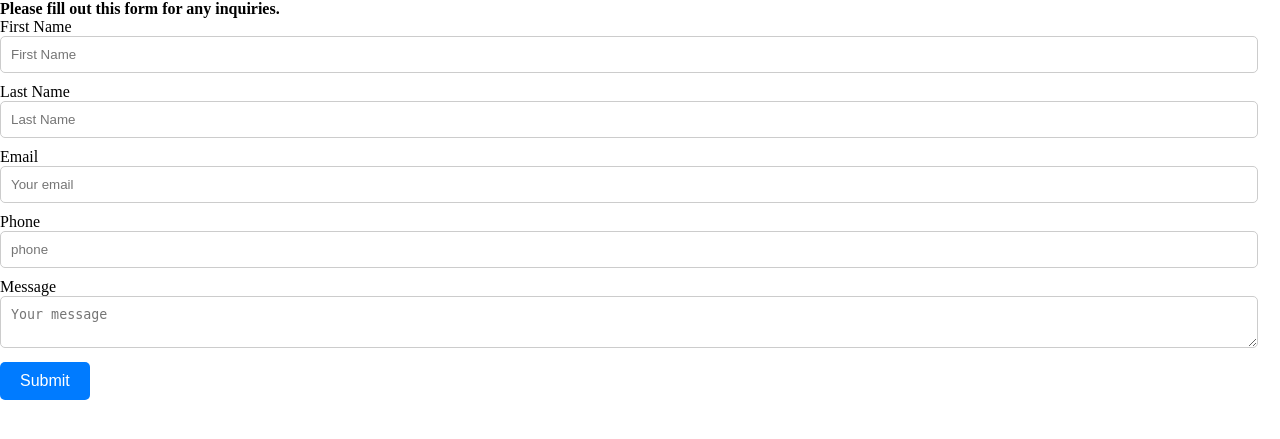
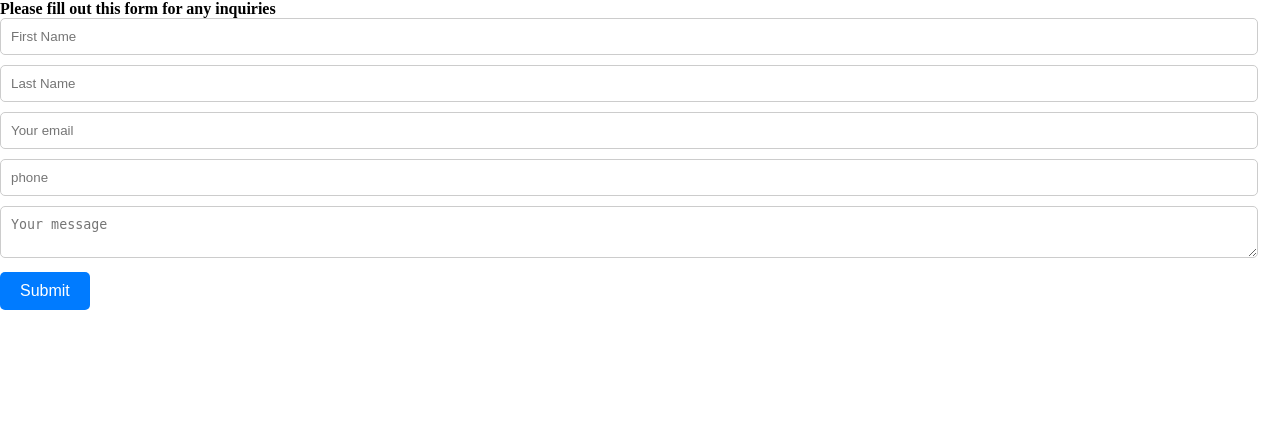
Before and after one commit to dniyomukiza/communityai, a Flask app: page /contact in a window 1280 px wide. Shown: the part 208-647 px from the top of the page. Run offline with Flask 3, Linux system fonts and the light colour scheme.

Commit message:
changed syles

```diff
--- a/technow/templates/contact.html
+++ b/technow/templates/contact.html
@@ -1,19 +1,14 @@
 {% extends "parent.html" %}
 {% block content %}
 <link rel="stylesheet" href="{{ url_for('static', filename='css/contact.css') }}">
-<strong><p> Please fill out this form for any inquiries.</p></strong>
+<strong><p> Please fill out this form for any inquiries</p></strong>
 <form method="POST" action="" class="login-container">
     {{ form.csrf_token }}
     {{ form.hidden_tag() }}
-    {{ form.firstName.label }}
     {{ form.firstName(class="form-input") }}
-    {{ form.lastName.label }}
     {{ form.lastName(class="form-input") }}
-    {{ form.email.label }}
     {{ form.email(class="form-input") }}
-    {{ form.phone.label }}
     {{ form.phone(class="form-input") }}
-    {{ form.message.label }}
     {{ form.message(class="form-input") }}
     {{ form.submit(class="btn") }}
 </form>
```
